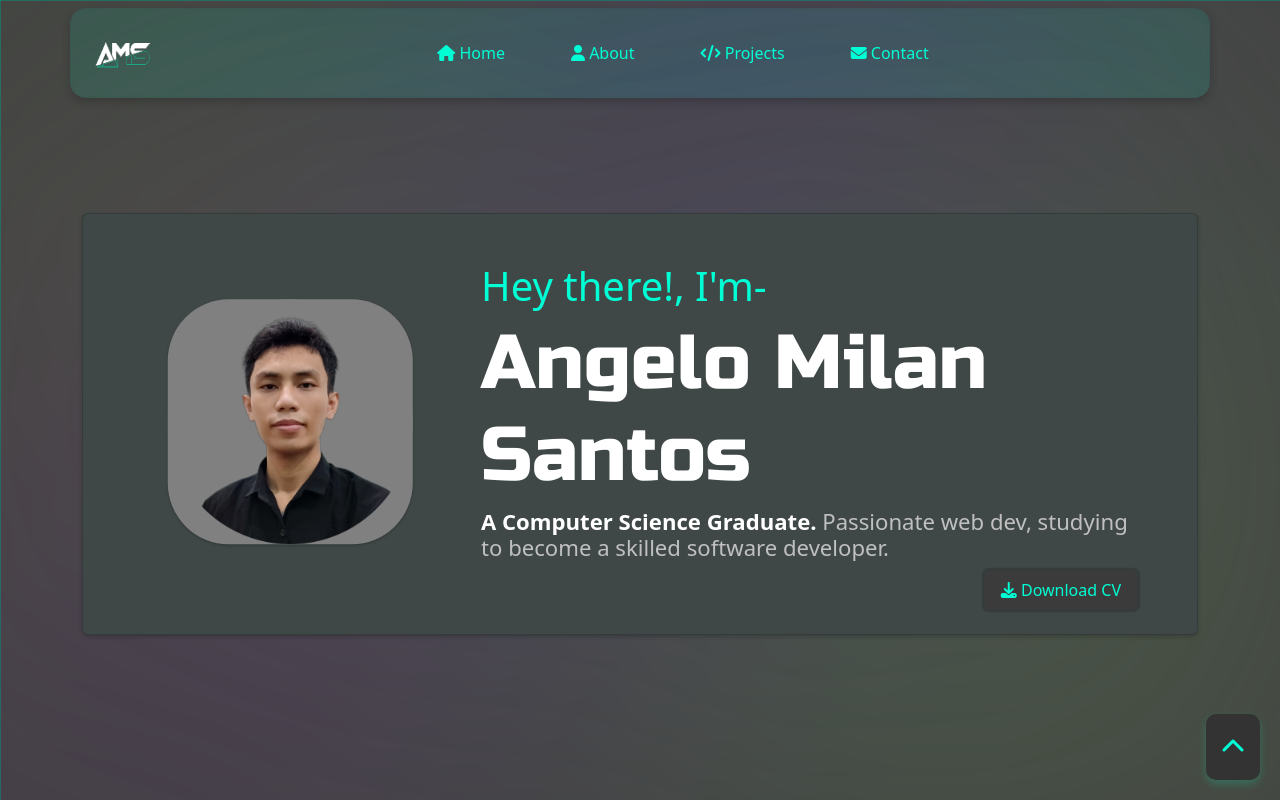
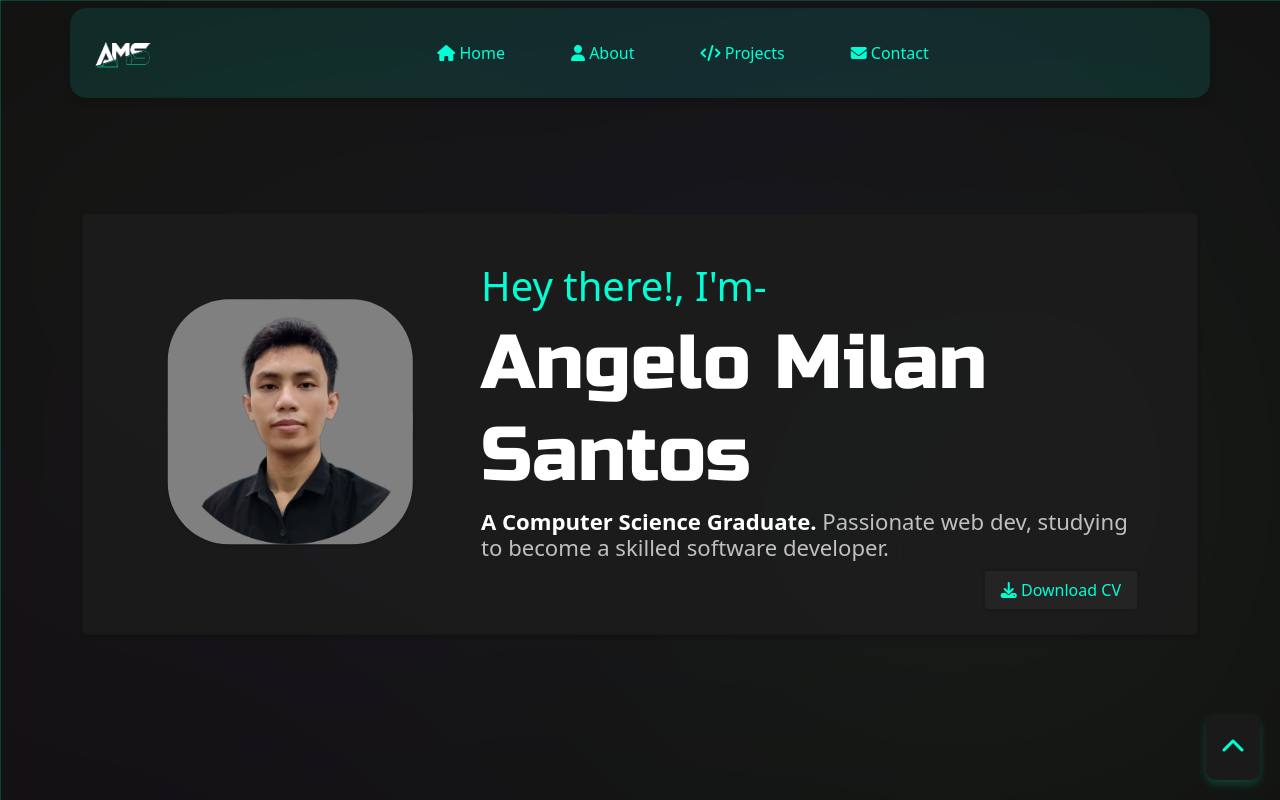
Before and after one commit to Gelo000/portfolio-app, an Angular app: page / in a window 1280 px wide. Shown: the top 800 px of the page. Built offline with nearby package versions, Linux system fonts and the light colour scheme.

Commit message:
Update Styles

```diff
--- a/src/styles.css
+++ b/src/styles.css
@@ -4,7 +4,6 @@
 
 /* width */
 html {
-    background-color: rgb(65, 65, 65);
     overflow-x: hidden;
 }
 
@@ -30,7 +29,7 @@ html {
 }
 
 .footer {
-    background-color: rgb(65, 65, 65);
+    background-color: #1f1f1fc5;
     color: rgb(0, 255, 213);
     box-shadow: 0px -4px 8px rgba(0, 0, 0, 0.2);
 }
@@ -71,7 +70,7 @@ html {
 }
 
 .custom-welcome-text {
-    background-color: rgb(65, 65, 65);
+    background-color: #1f1f1fc5;
     color: rgb(0, 255, 213);
     display: flex;
     align-items: center;
@@ -89,7 +88,7 @@ html {
 
 .custom-button {
     color: rgb(0, 255, 213);
-    background-color: rgb(59, 59, 59);
+    background-color: #292929c5;
     border: none;
     padding: 0.5rem 1rem;
     font-size: 1rem;
@@ -114,7 +113,6 @@ html {
 .custom-navbar {
     border-radius: 1rem; /* Adjust the border-radius value to make the navbar more or less oval */
     overflow: hidden;
-    background-color: #3f4847;
     box-shadow: 0 4px 8px rgba(0, 0, 0, 0.2);
 }
 
@@ -217,7 +215,7 @@ html {
 }
 
 #id-card-home{
-    background-color: #3f4847;
+    background-color: #1f1f1fc5;
     box-shadow: 0 2px 4px rgba(0, 0, 0, 0.2);
     padding: 2rem;
     margin-top: -10%;
@@ -259,7 +257,7 @@ html {
     padding-bottom: 5rem;
     line-height: 1.5rem;
     box-shadow: 0 2px 4px rgba(0, 0, 0, 0.2);
-    background-color: #3f4847;
+    background-color: #1f1f1fc5;
 }
 
 .fade-in-scroll-button {
@@ -410,7 +408,7 @@ html {
     position: fixed;
     bottom: 20px;
     right: 20px;
-    background-color: #333;
+    background-color: #1d1d1dd8;
     box-shadow: 0 4px 8px rgba(0, 255, 191, 0.2);
     color: rgb(0, 255, 213);
     border: none;
@@ -453,15 +451,16 @@ html {
     min-height: 100vh;
     filter: blur(200px);
     mix-blend-mode: darken;
-    opacity: 30%;
+    opacity: 10%;
 }
 
+/* Background Lines Animation */
 .custom-bg-darkgray {
     background-image:
-        linear-gradient(to right, rgba(0, 150, 125, 0.5) 1px, transparent 1px),
-        linear-gradient(to bottom, rgba(0, 150, 125, 0.5) 1px, transparent 1px);
+        linear-gradient(to right, rgba(0, 150, 125, 0.5) 0.3px, transparent 1px),
+        linear-gradient(to bottom, rgba(0, 150, 125, 0.5) 0.3px, transparent 1px);
     background-size: 20px 20px;
-    background-color: rgb(65, 65, 65);
+    background-color: #111111;
     color: white;
     background-attachment: fixed;
     animation: downrightanimation 150s infinite linear;
```
